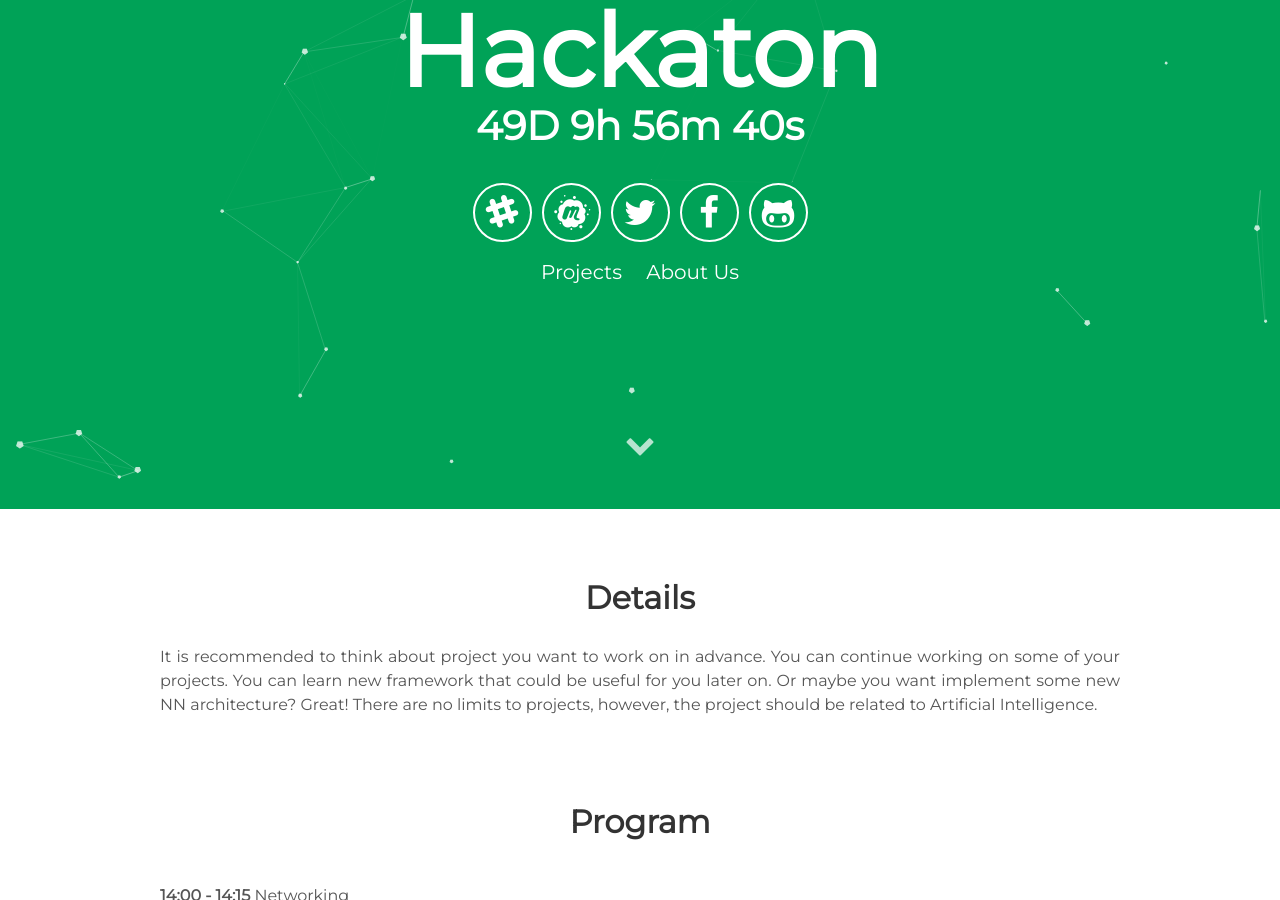
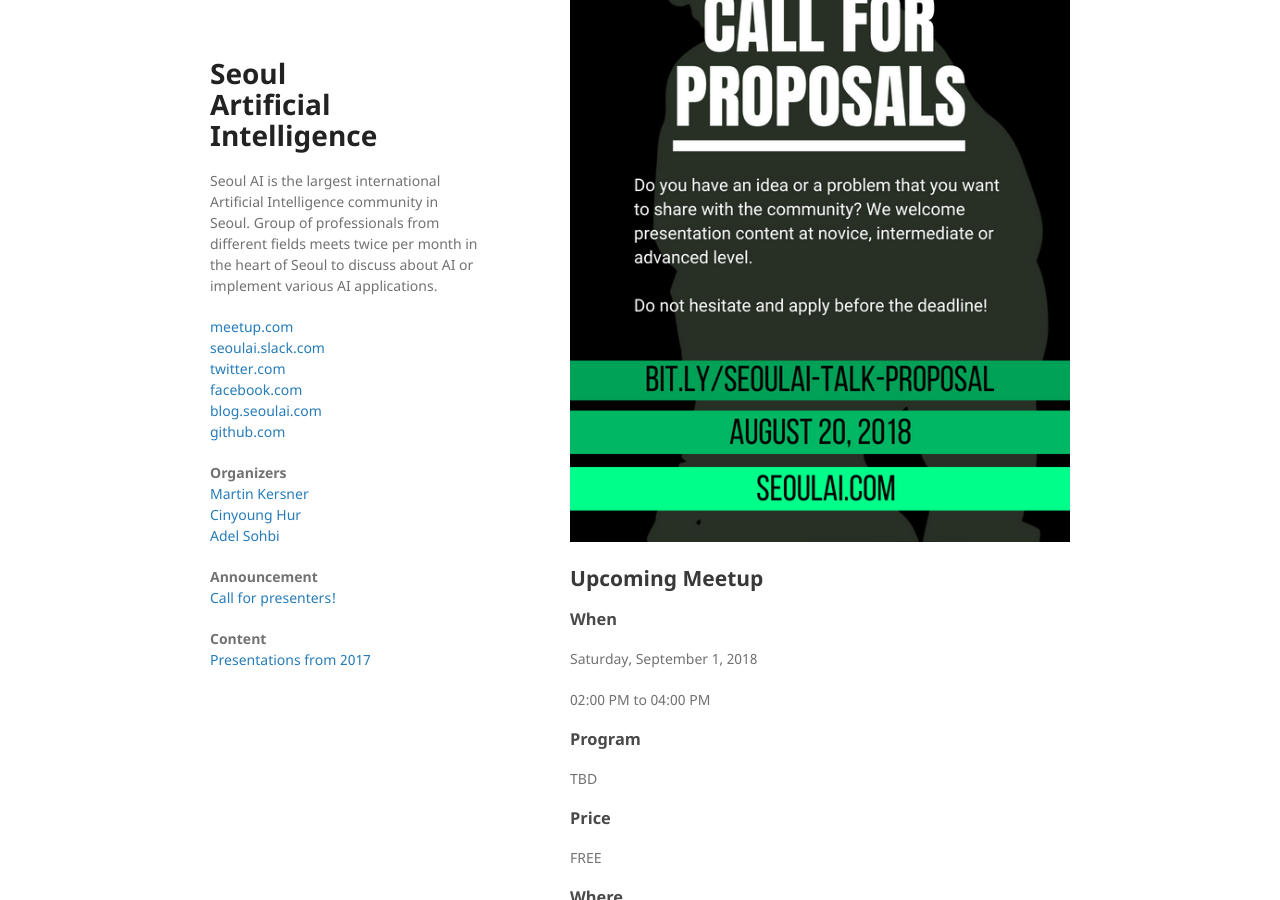
Before and after one commit to martinkersner/seoul-artificial-intelligence-meetup, a Jekyll site: the page built from docs/index.md, in a window 1280 px wide and 900 px high, scrolled down 391 px. Built offline with Jekyll 4.4.1, drawn with Linux system fonts in a browser that asks for light colours; some of the changed text lies outside the part shown.

Commit message:
Fix integration

```diff
--- a/docs/_config.yml
+++ b/docs/_config.yml
@@ -1,8 +1,6 @@
 # Site settings
 title: Seoul AI - Hackaton
 description: Seoul AI is the largest international Artificial Intelligence community in Seoul. Group of professionals from different fields meets twice per month in the heart of Seoul to discuss about AI or implement various AI applications.
-# baseurl: "/particle" # the subpath of your site, e.g. /blog
-# url: "localhost:3000" # the base hostname & protocol for your site e.g. http://willianjusten.com.br
 
 # User settings
 username: Hackaton
@@ -12,7 +10,6 @@
 twitter_username: SeoulAI
 github_username:  SeoulAI
 facebook_username:  Seoul AI
-theme: jekyll-theme-particle-master
 url: http://seoulai.com
 plugins:
     - jekyll-sitemap
--- a/docs/_layouts/default.html
+++ b/docs/_layouts/default.html
@@ -1,23 +1,76 @@
-<!DOCTYPE html>
-<html lang="en">
-  {% include head.html %}
+<!doctype html>
+<html lang="{{ site.lang | default: "en-US" }}">
+  <head>
+    <meta charset="utf-8">
+    <meta http-equiv="X-UA-Compatible" content="chrome=1">
+
+
+    <link rel="stylesheet" href="/assets/css/style.css">
+    <meta name="viewport" content="width=device-width">
+    <!--[if lt IE 9]>
+    <script src="//html5shiv.googlecode.com/svn/trunk/html5.js"></script>
+    <![endif]-->
+    {% if page.summary %}
+    <meta name="description" content="{{ page.summary | escape }}">
+    {% endif %}
+    {%if page.tags %}
+    <meta name="keywords" content="{{ page.tags | join: ', ' | escape }}"/>
+    {%endif %}
+    {% seo %}
+  </head>
   <body>
-      {% include header.html %}
-      <section id="projects">
-        {% include details.html %}
+    <div class="wrapper">
+      <header>
+        <h1>Seoul</br>Artificial</br>Intelligence</h1>
+        <p>{{ site.description | default: site.github.project_tagline }}</p>
+
+        <p>
+          <a href="https://www.meetup.com/Seoul-Artificial-Intelligence" target="_blank">meetup.com</a></br>
+          <a href="https://seoulai.slack.com" target="_blank">seoulai.slack.com</a></br>
+          <a href="https://twitter.com/seoul_ai" target="_blank">twitter.com</a></br>
+          <a href="https://facebook.com/seoulai" target="_blank">facebook.com</a></br>
+          <a href="http://blog.seoulai.com">blog.seoulai.com</a></br>
+          <a href="http://github.com/seoulai">github.com</a></br>
+        </p>
+
+        <p>
+          <b>Organizers</b></br>
+          <a href="{{ site.url }}/members/martin">Martin Kersner</a></br>
+          <a href="{{ site.url }}/members/cinyoung">Cinyoung Hur</a></br>
+          <a href="{{ site.url }}/members/adel">Adel Sohbi</a>
+        </p>
+
+        <p>
+          <b>Announcement</b></br>
+          <a href="{{ site.url }}/call-for-presenters-practitioners" >Call for presenters!</a>
+        </p>
+
+        <p>
+          <b>Content</b></br>
+          <a href="{{ site.url }}/2017" >Presentations from 2017</a>
+        </p>
+      </header>
+      <section>
+
+      {{ content }}
+
       </section>
-      <section id="projects">
-        {% include program.html %}
-      </section>
-      <section id="projects">
-        {% include how_to_join_us.html %}
-      </section>
-      <section id="projects">
-        {% include venue.html %}
-      </section>
-      <section id="about">
-        {% include organizers.html %}
-      </section>
-        {{ content }}
-      {% include footer.html %}
+      <footer>
+      </footer>
+    </div>
+    <script src="{{ '/assets/js/scale.fix.js' | relative_url }}"></script>
+
+
+  {% if site.google_analytics %}
+    <script>
+        (function(i,s,o,g,r,a,m){i['GoogleAnalyticsObject']=r;i[r]=i[r]||function(){
+        (i[r].q=i[r].q||[]).push(arguments)},i[r].l=1*new Date();a=s.createElement(o),
+        m=s.getElementsByTagName(o)[0];a.async=1;a.src=g;m.parentNode.insertBefore(a,m)
+        })(window,document,'script','https://www.google-analytics.com/analytics.js','ga');
+
+        ga('create', '{{ site.google_analytics }}', 'auto');
+        ga('send', 'pageview');
+    </script>
+  {% endif %}
   </body>
+</html>
--- /dev/null
+++ b/docs/hackathon.md
@@ -0,0 +1,5 @@
+---
+layout: hackathon
+summary: Seoul AI is the largest international Artificial Intelligence community in Seoul. Group of professionals from different fields meets twice per month in the heart of Seoul to discuss about AI or implement various AI applications.
+tags: [Seoul,"Artificial Intelligence",meetup,AI,call,presenters,practioners,"Machine Learning",Korea,Gangnam,2017]
+---
```
Also changed, not shown: docs/_layouts/hackathon.html (added, +23 -0 lines).
